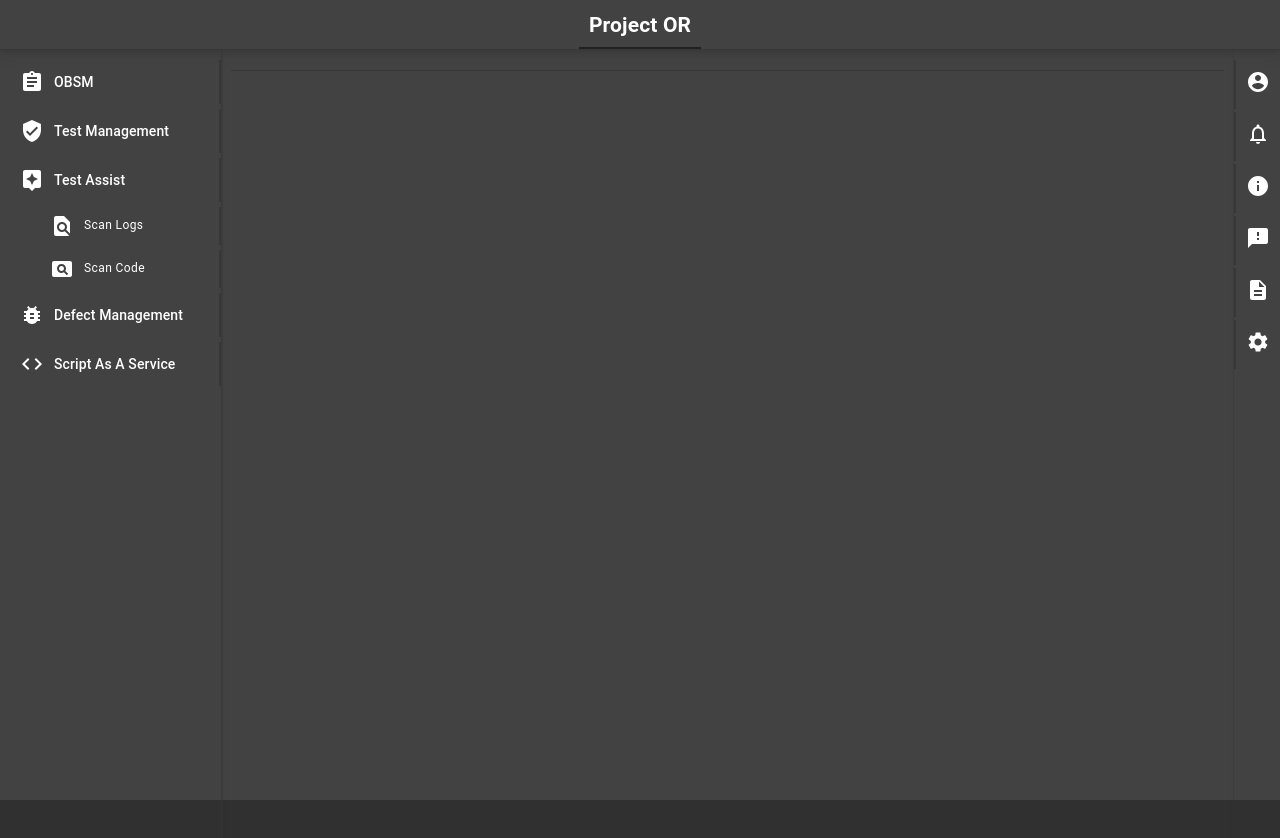
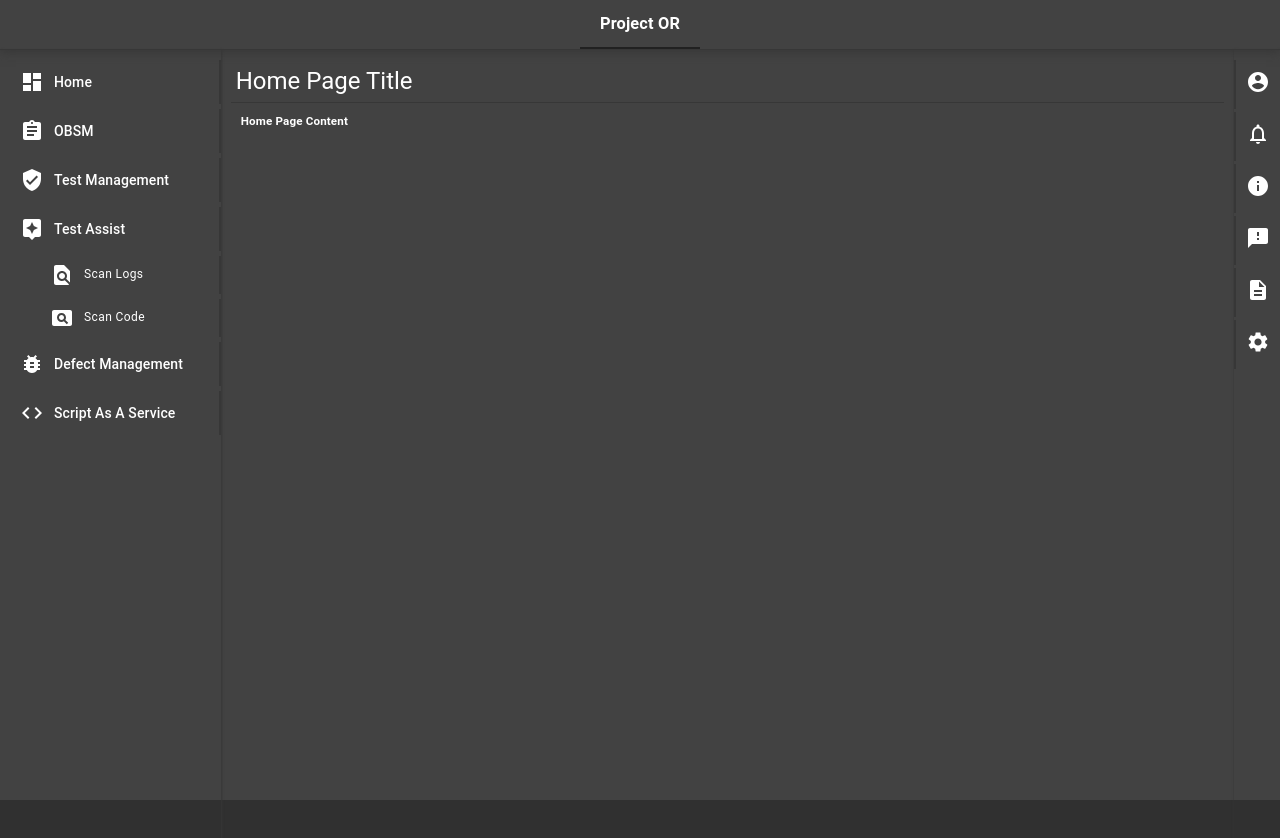
Before and after one commit to id-shiv/django-react-app, a React (Create React App) app in the folder frontend/: page / in a window 1280 px wide. Shown: the top 838 px of the page. Built offline with nearby package versions, Linux system fonts and the light colour scheme.

Commit message:
feedback ui fixed header styles added dashboard home

```diff
--- a/frontend/src/App.js
+++ b/frontend/src/App.js
@@ -44,7 +44,9 @@ function App() {
     <ThemeProvider theme={theme}>
       <Router>
         <Suspense fallback={<div>Loading...</div>}>
-              <SnackbarProvider xs
+              <SnackbarProvider
+                xs="true"
+                hideIconVariant={false}
                 maxSnack={3}
                 anchorOrigin={{
                   vertical: 'top',
--- a/frontend/src/components/About/About.jsx
+++ b/frontend/src/components/About/About.jsx
@@ -57,8 +57,8 @@ const About = ({ classes }) => {
 
   return (
     <>
-      <ContentTitle classes={classes} title="About" />
-      <ContentBody classes={classes} body={body} />
+      <ContentTitle classes={classes} child={"About"} />
+      <ContentBody classes={classes} child={body} />
     </>
   );
 };
--- a/frontend/src/components/BodyTemplate/Header/Header.jsx
+++ b/frontend/src/components/BodyTemplate/Header/Header.jsx
@@ -1,7 +1,11 @@
 import React from "react";
 
 const Header = ({ classes }) => {
-  return <h2 className={classes.header__brand}>Project OR</h2>;
+  return (
+    <a href="/" className={classes.header__brand}>
+      <h3>Project OR</h3>
+    </a>
+  );
 };
 
 export default Header;
--- a/frontend/src/components/BodyTemplate/SideBar/SideBar.jsx
+++ b/frontend/src/components/BodyTemplate/SideBar/SideBar.jsx
@@ -8,12 +8,21 @@ import {
   FindInPage as FindInPageIcon,
   Pageview as PageViewIcon,
   Code as CodeIcon,
+  Dashboard as DashboardIcon,
 } from "@material-ui/icons/";
 import SideBarButton from "./SideBarButton";
 import SideBarSubButton from "./SideBarSubButton";
 
 export default function SideBar({ classes }) {
   const buttonProperties = [
+    {
+      buttonID: 0,
+      buttonText: "Home",
+      buttonIcon: <DashboardIcon />,
+      buttonType: "Plain",
+      dropDownList: [],
+      buttonRoute: "/",
+    },
     {
       buttonID: 1,
       buttonText: "OBSM",
--- a/frontend/src/components/Feedback/Feedback.jsx
+++ b/frontend/src/components/Feedback/Feedback.jsx
@@ -1,36 +1,53 @@
-import React from "react";
+import React, { useState } from "react";
+import { useSnackbar } from "notistack";
 
-import { Button, TextareaAutosize, FormControl } from "@material-ui/core";
+import { Button } from "@material-ui/core";
 
 import { ContentTitle, ContentBody } from "../BodyTemplate";
 
 const Feedback = ({ classes }) => {
-  const feedbackBody = (
+  const { enqueueSnackbar } = useSnackbar();
+
+  const [feedback, setFeedback] = useState("");
+
+  const handleSubmitFeedbackClick = (e) => {
+    e.preventDefault();
+    console.log({ feedback });
+    enqueueSnackbar("Feedback submitted successfully", {
+      variant: "success",
+      preventDuplicate: true,
+    });
+  };
+
+  const body = (
     <>
       <div className={classes.feedback__form__container}>
-        <FormControl>
+        <form onSubmit={handleSubmitFeedbackClick}>
           <div className={classes.feedback__form__element}>
-            <TextareaAutosize
+            <textarea
               aria-label="feedback"
-              rowsMin={8}
+              rows="8"
               placeholder="Enter your feedback \ query here ..."
               className={classes.feedback__form__textarea}
+              value={feedback}
+              onChange={(e) => setFeedback(e.target.value)}
             />
           </div>
 
           <div className={classes.feedback__form__element}>
-            <Button color="primary" variant="contained">
+            <Button type="submit" color="primary" variant="contained">
               Submit
             </Button>
           </div>
-        </FormControl>
+        </form>
       </div>
     </>
   );
+
   return (
     <>
       <ContentTitle classes={classes} child={"Feedback  Queries"} />
-      <ContentBody classes={classes} child={feedbackBody} />
+      <ContentBody classes={classes} child={body} />
     </>
   );
 };
--- a/frontend/src/components/Home/Home.jsx
+++ b/frontend/src/components/Home/Home.jsx
@@ -6,8 +6,8 @@ const Home = ({ classes }) => {
   const body = <h5>Home Page Content</h5>;
   return (
     <>
-      <ContentTitle classes={classes} title="Home Page Title" />
-      <ContentBody classes={classes} body={body} />
+      <ContentTitle classes={classes} child={"Home Page Title"} />
+      <ContentBody classes={classes} child={body} />
     </>
   );
 };
--- a/frontend/src/components/styles.jsx
+++ b/frontend/src/components/styles.jsx
@@ -24,10 +24,11 @@ export default makeStyles((theme) => ({
     zIndex: 1,
   },
   header__brand: {
-    padding: "10px",
+    padding: "12px 20px",
     marginLeft: "auto",
     marginRight: "auto",
     textAlign: "center",
+    textDecoration: "none",
     borderBottom: "2px solid #212121",
     color: "inherit",
     "&:hover": {
```
